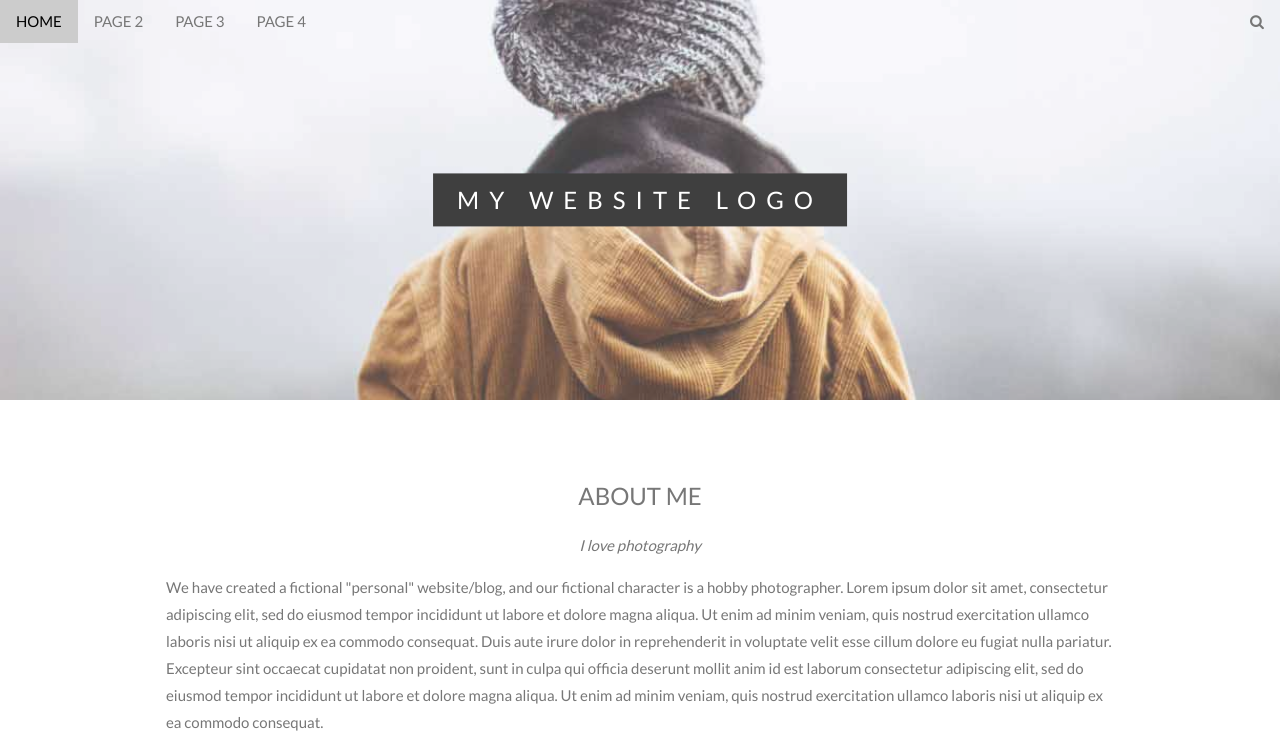
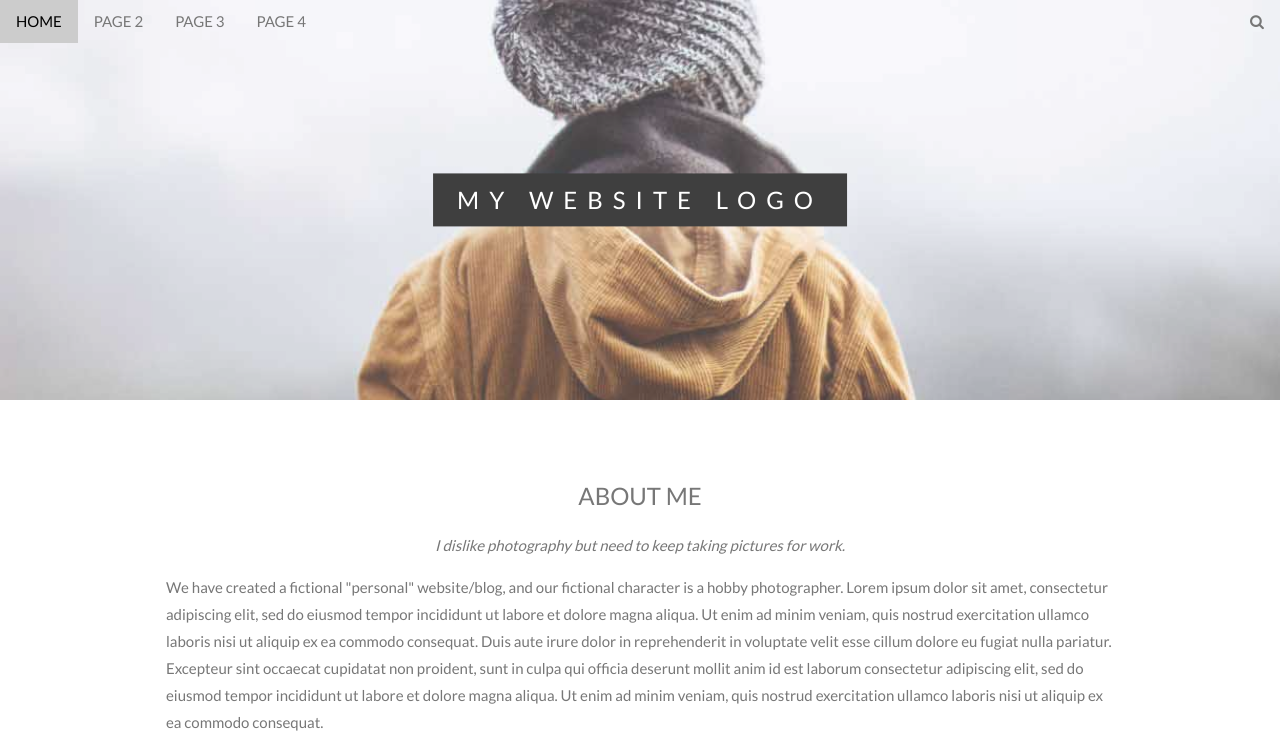
Before and after one commit to eecs-330-accomplishing-big-projects/Accomplishing-Big-Projects, a plain HTML site: page index.html in a window 1280 px wide. Shown: the top 748 px of the page. Drawn offline with Linux system fonts and the light colour scheme.

Commit message:
Made edit to index.html

```diff
--- a/index.html
+++ b/index.html
@@ -44,7 +44,7 @@
 <!-- Container (About Section) -->
 <div class="w3-content w3-container w3-padding-64" id="about">
   <h3 class="w3-center">ABOUT ME</h3>
-  <p class="w3-center"><em>I love photography</em></p>
+  <p class="w3-center"><em>I dislike photography but need to keep taking pictures for work.</em></p>
   <p>We have created a fictional "personal" website/blog, and our fictional character is a hobby photographer. Lorem ipsum dolor sit amet, consectetur adipiscing elit, sed do eiusmod tempor incididunt ut labore et dolore magna aliqua. Ut enim ad minim veniam,
     quis nostrud exercitation ullamco laboris nisi ut aliquip ex ea commodo consequat. Duis aute irure dolor in reprehenderit in voluptate velit esse cillum dolore eu fugiat nulla pariatur. Excepteur sint occaecat cupidatat non proident, sunt in culpa
     qui officia deserunt mollit anim id est laborum consectetur adipiscing elit, sed do eiusmod tempor incididunt ut labore et dolore magna aliqua. Ut enim ad minim veniam, quis nostrud exercitation ullamco laboris nisi ut aliquip ex ea commodo consequat.</p>
```
